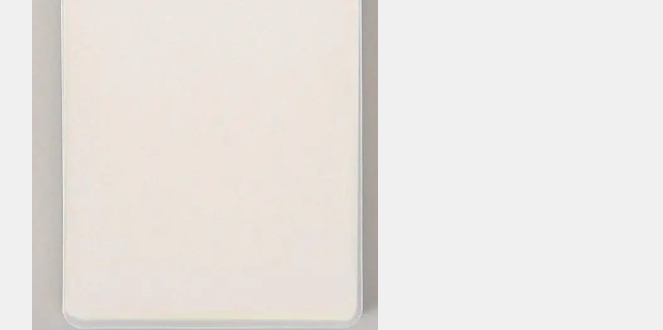
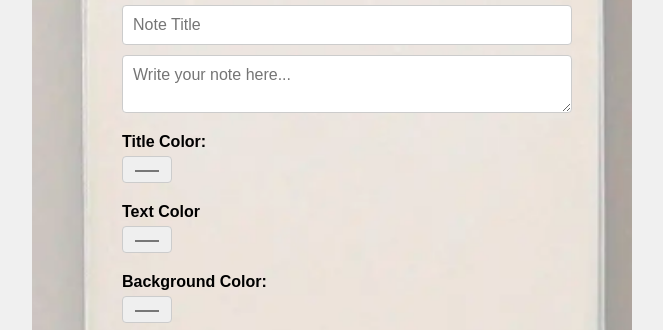
Before and after one commit to EsmatShamsodin90/AS3, a plain HTML site: page index.html in a window 1280 px wide. Shown: the part 232-562 px from the top of the page, without its empty margins (308-971 px from the left). Drawn offline with Linux system fonts and the light colour scheme.

Commit message:
Update style.css

```diff
--- a/style.css
+++ b/style.css
@@ -20,7 +20,22 @@ body {
     height: 800px; /* Height of the notebook */
 }
 
+.notebook-bg {
+    width: 100%; /* Full width of the container */
+    height: 100%; /* Full height of the container */
+    object-fit: cover; /* Ensure the image covers the container without distortion */
+}
 
+.notebook-content {
+    position: absolute; /* Absolute positioning within the container */
+    top: 160px; /* Space from the top of the notebook */
+    left: 70px; /* Space from the left of the notebook */
+    right: 40px; /* Space from the right of the notebook */
+    bottom: 40px; /* Space from the bottom of the notebook */
+    padding: 20px; /* Padding for content */
+    background-color: rgba(255, 255, 255, 0); /* Transparent background */
+    overflow-y: auto; /* Allow scrolling if content overflows */
+}
 
 h1 {
     text-align: center; /* Center the title */
@@ -65,6 +80,14 @@ label {
     margin-top: 20px; /* Space above notes list */
 }
 
+.note {
+    background-color: rgba(255, 255, 255, 0.8); /* Semi-transparent white background for notes */
+    padding: 15px; /* Padding for notes */
+    border: 1px solid #ccc; /* Light border for notes */
+    border-radius: 4px; /* Rounded corners for notes */
+    margin-bottom: 10px; /* Space below notes */
+    position: relative; /* Position for delete button */
+}
 
 .note h3 {
     margin-bottom: 10px; /* Space below note title */
```
